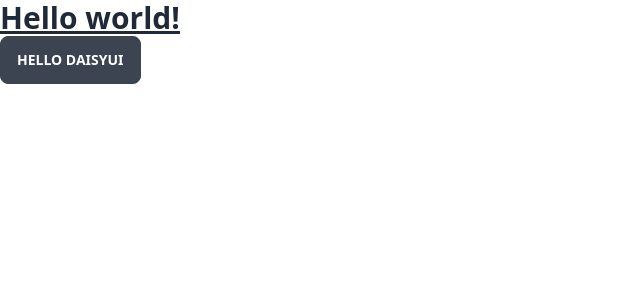
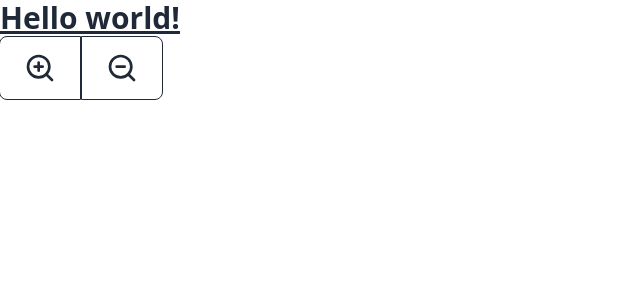
Before and after one commit to Biratus/proto-planning, a Next.js app: page / in a window 1280 px wide. Shown: the top 300 px of the page, without its empty margins (0-640 px from the left). Built offline with nearby package versions, Linux system fonts and the light colour scheme.

Commit message:
[Feature] ZoomProvider

```diff
--- a/package.json
+++ b/package.json
@@ -23,6 +23,7 @@
     "puppeteer": "^19.6.2",
     "react": "18.2.0",
     "react-dom": "18.2.0",
+    "react-feather": "^2.0.10",
     "typescript": "4.9.5",
     "uuid": "^9.0.0",
     "zustand": "^4.3.2"
--- a/src/app/layout.tsx
+++ b/src/app/layout.tsx
@@ -1,4 +1,7 @@
-import './globals.css'
+import { config } from "@fortawesome/fontawesome-svg-core";
+import "@fortawesome/fontawesome-svg-core/styles.css";
+import './globals.css';
+config.autoAddCss = false;
 
 export default function RootLayout({
   children,
--- a/src/app/page.tsx
+++ b/src/app/page.tsx
@@ -1,3 +1,6 @@
+import ZoomProvider from "@/components/zoom/ZoomProvider";
+import ZoomUI from "@/components/zoom/ZoomUI";
+import { zoom_calendar_full } from "@/hooks/localStorageStore";
 
 export default function Home() {
   return (
@@ -5,7 +8,9 @@ export default function Home() {
       <h1 className="text-3xl font-bold underline">
         Hello world!
       </h1>
-      <button className="btn">Hello daisyUI</button>
+      <ZoomProvider zoomKey={zoom_calendar_full}>
+        <ZoomUI range={5}/>
+      </ZoomProvider>
     </>
   )
 }
--- /dev/null
+++ b/src/components/zoom/ZoomProvider.tsx
@@ -0,0 +1,29 @@
+"use client";
+
+import { createContext, PropsWithChildren, useContext } from "react";
+import { useLocalStorageAfterHydration } from "../../hooks/localStorageStore";
+import AfterHydration from "../AfterHydration";
+type StorageKeyProps = {
+    zoomKey:string
+}
+type StorageKeyObject = {
+    key:string
+}
+
+export const ZoomContext = createContext<StorageKeyObject>({key:''});
+
+export default function ZoomProvider({ zoomKey, children }:PropsWithChildren & StorageKeyProps) {
+  return (
+    <ZoomContext.Provider value={{ key: zoomKey }}>
+      <AfterHydration>{children}</AfterHydration>
+    </ZoomContext.Provider>
+  );
+}
+
+export function useZoom(selector?:any, compare?:any) {
+  const ctx = useContext(ZoomContext);
+  if (ctx === undefined) {
+    throw new Error("useZoom must be used within a ZoomProvider");
+  }
+  return useLocalStorageAfterHydration(ctx.key)(selector, compare);
+}
--- /dev/null
+++ b/src/components/zoom/ZoomUI.tsx
@@ -0,0 +1,22 @@
+"use client"
+import { useCallback } from "react";
+import { ZoomIn, ZoomOut } from "react-feather";
+import { useZoom } from "./ZoomProvider";
+
+export default function ZoomUI({ range }: { range: number }) {
+    const { value: zoom, setValue: setZoom } = useZoom();
+
+    const incZoom = useCallback(() => setZoom(zoom + 1), [zoom]);
+    const decZoom = useCallback(() => setZoom(zoom - 1), [zoom]);
+    console.log(zoom);
+    return (
+        <div className="btn-group">
+            <button className="btn btn-lg btn-outline" onClick={incZoom} disabled={zoom >= range}>
+                <ZoomIn size={32} />
+            </button>
+            <button className="btn btn-lg btn-outline" onClick={decZoom} disabled={zoom <=0}>
+                <ZoomOut size={32} />
+            </button>
+        </div>
+    );
+}
--- a/src/hooks/localStorageStore.ts
+++ b/src/hooks/localStorageStore.ts
@@ -56,6 +56,7 @@ const useLocalStorage = (key:string, initialValue: any) =>
 export const useLocalStorageAfterHydration =
   (storageKey:string) => (selector?:any, compare?:any) => {
     const { isHydrated } = useContext(HydrationContext);
+    if(!allStorages.has(storageKey)) throw new Error(`${storageKey} n'est pas défini dans localStorageStore`)
     const store = allStorages.get(storageKey)!(selector, compare);
 
     return isHydrated ? store : selector((set:any) => ({
```
Also changed, not shown: 1 other file (tests, documents, lock files or other folders).
